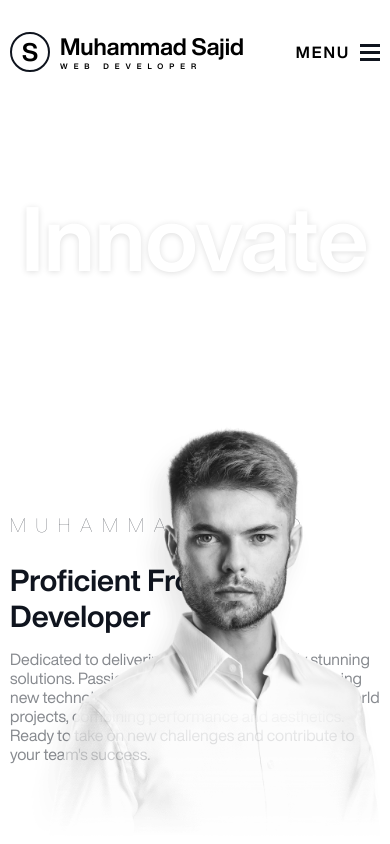
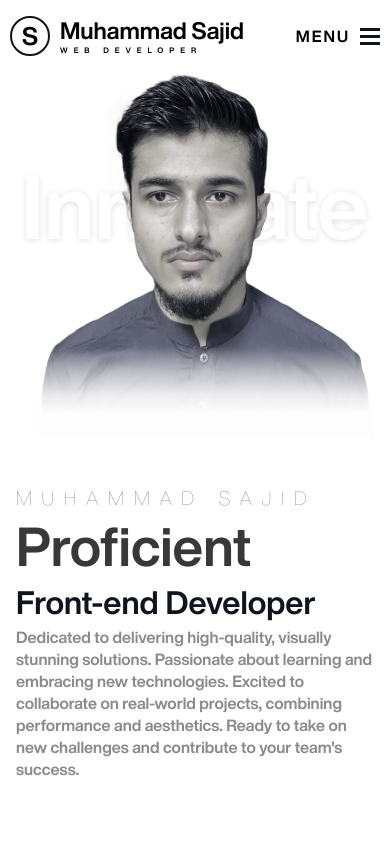
Before and after one commit to sajidCode-gh/sajid-portfolio, a React (Vite) app: page / in a window 390 px wide. Shown: the top 844 px of the page. Built offline with nearby package versions, Linux system fonts and the light colour scheme.

Commit message:
hero section responsive issues solved

```diff
--- a/src/App.css
+++ b/src/App.css
@@ -13,6 +13,7 @@ body {
     padding: 0;
     margin: 0;
     font-family: "Helvetica Now Display", sans-serif;
+    overflow-x: hidden;
 }
 
 body:has(.menu.open) {
@@ -34,6 +35,14 @@ ul {
 
 li {
     list-style: none;
+}
+
+.container-full {
+    width: 100%;
+    max-width: 1400px;
+    padding-inline: 1rem;
+    margin-left: auto;
+    margin-right: auto;
 }
 
 .container {
--- a/src/components/hero/Hero.component.jsx
+++ b/src/components/hero/Hero.component.jsx
@@ -1,30 +1,44 @@
 import "./Hero.styles.css";
-import mainImage from "./../../assets/bg_home.png";
+import mainImage from "./../../assets/hero.png";
 import { useState, useEffect } from "react";
 
 const Hero = () => {
     const [screenHight, setScreenHeight] = useState(window.innerHeight);
+    const [moveBigText, setMovement] = useState();
 
     const handleScroll = () => {
         setScreenHeight(window.innerHeight);
     };
 
     useEffect(() => {
+        const handleMoveBigText = (event) => {
+            setMovement(event.clientX / 18);
+        };
+
+        window.addEventListener("mousemove", handleMoveBigText);
+
         window.addEventListener("resize", handleScroll);
 
         return () => {
             window.removeEventListener("resize", handleScroll);
+            window.removeEventListener("mousemove", handleMoveBigText);
         };
     }, []);
 
+    console.log(moveBigText);
+
     return (
         <div className="hero" style={{ height: screenHight - 104 + "px" }}>
-            <div className="big-text">Innovate</div>
+            <div className="big-text" style={{ left: moveBigText + "rem" }}>
+                Innovate
+            </div>
 
             <div className="hero-section">
                 <div className="hero-text">
                     <h4>MUHAMMAD SAJID</h4>
-                    <h1>Proficient Front-end Developer</h1>
+                    <h1>
+                        <span>Proficient</span> <br /> Front-end Developer
+                    </h1>
                     <p className="hero-description">
                         Dedicated to delivering high-quality, visually stunning
                         solutions. Passionate about learning and embracing new
--- a/src/components/hero/Hero.styles.css
+++ b/src/components/hero/Hero.styles.css
@@ -15,22 +15,25 @@
     margin-bottom: 2rem;
     place-content: end left;
     position: relative;
-    padding-bottom: 4rem;
+    padding-bottom: 6rem;
 }
 
 .hero-image {
     position: absolute;
     width: 100%;
     max-width: 700px;
-    bottom: 0;
+    bottom: 6rem;
     right: 0;
+    z-index: 7;
 }
 
 .hero-text {
-    max-width: 530px;
+    max-width: 630px;
     color: var(--primary);
     display: flex;
     flex-direction: column;
+    z-index: 9;
+    position: relative;
 }
 
 .hero h4 {
@@ -39,17 +42,65 @@
     letter-spacing: 10px;
 }
 
+.hero h1 > span {
+    color: #383838;
+    font-size: clamp(54px, 8vw, 100px);
+}
+
 .hero h1 {
-    font-size: clamp(30px, 6vw, 50px);
+    font-size: clamp(40px, 6vw, 60px);
     margin: 0;
+    line-height: 4.5rem;
 }
 
 .hero-description {
     color: var(--secondary);
+    font-weight: 600;
+    line-height: 25px;
+    font-size: clamp(16px, 4vw, 20px);
 }
 
-/* @media screen and (max-width: 1000px) {
+@media screen and (min-width: 1400px) {
     .big-text {
-        display: none;
+        top: -5rem;
     }
-} */
+
+    .hero-image {
+        bottom: 8rem;
+    }
+
+    .hero {
+        padding-bottom: 7rem;
+    }
+}
+
+@media screen and (max-width: 1000px) {
+    .hero-image {
+        top: 0;
+    }
+
+    .hero {
+        padding-bottom: 2rem;
+    }
+
+    .hero h1 {
+        font-size: 2rem;
+        line-height: 3rem;
+    }
+
+    .hero h4 {
+        line-height: 3rem;
+    }
+
+    .hero * {
+        margin: 0;
+    }
+
+    .hero-description {
+        line-height: 22px;
+    }
+
+    .header {
+        padding-block: 16px;
+    }
+}
--- a/src/layout/main/Main.layout.jsx
+++ b/src/layout/main/Main.layout.jsx
@@ -3,7 +3,7 @@ import Projects from "../../components/projects/Projects.component";
 
 const Main = () => {
     return (
-        <div className="main container">
+        <div className="main container-full">
             <Hero />
             <Projects />
         </div>
```
Also changed, not shown: src/assets/bg_home.png (deleted), src/assets/hero.png (added).
